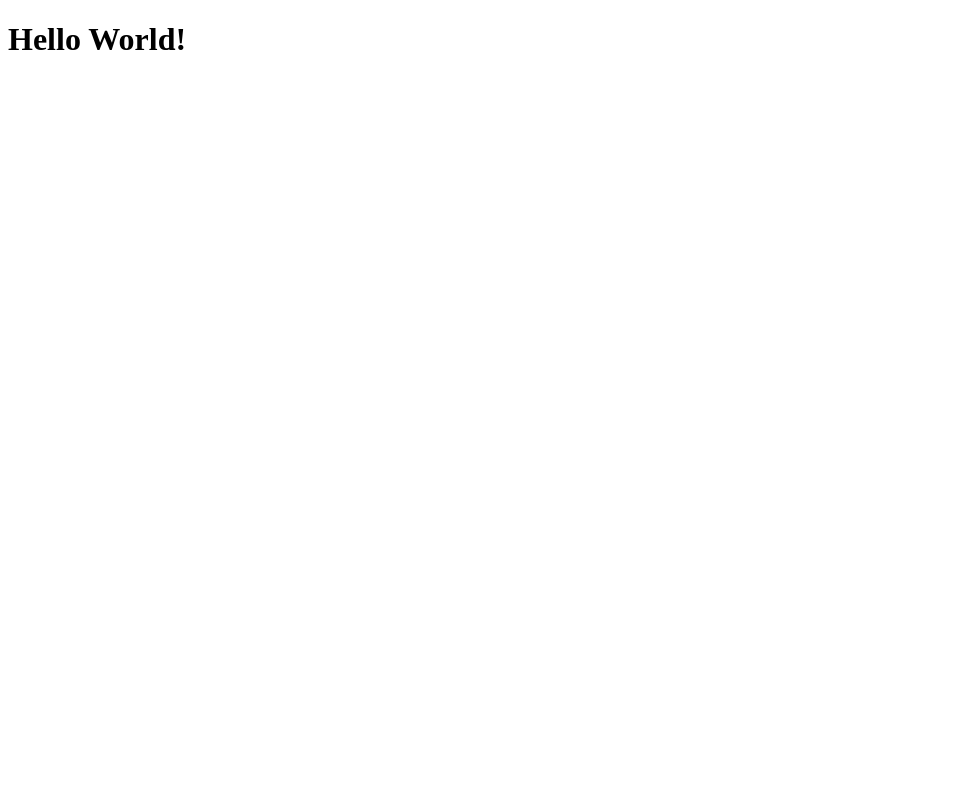
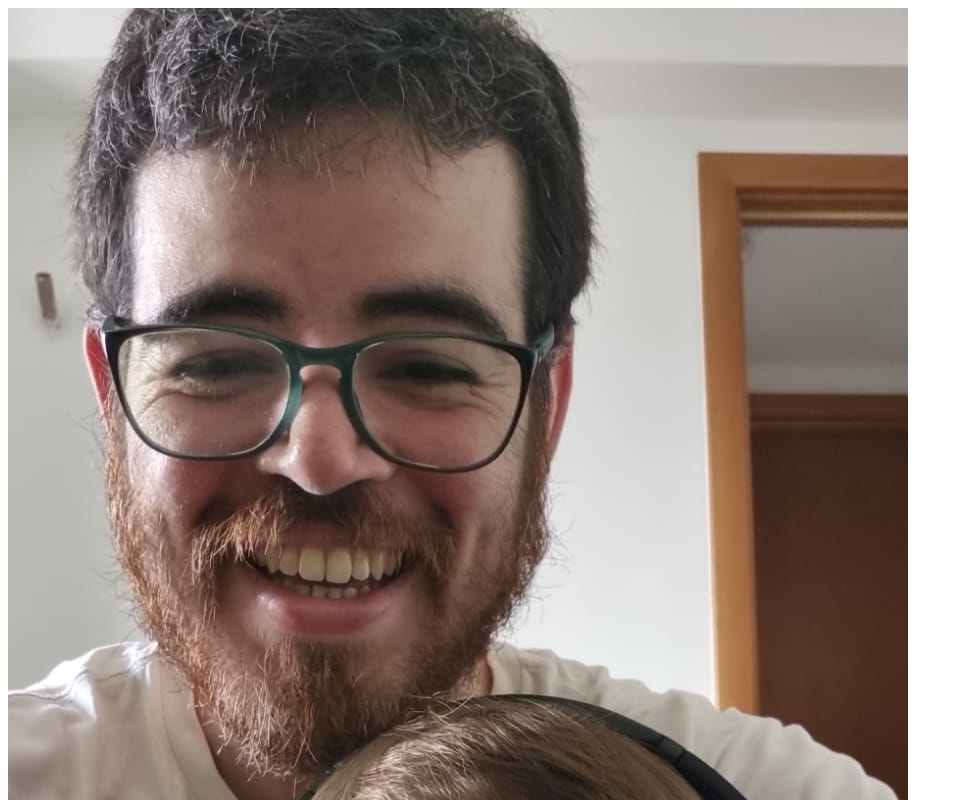
Before and after one commit to romerotg/clone-tabnews, a Next.js app: page / in a window 1280 px wide. Shown: the top 800 px of the page, without its empty margins (0-963 px from the left). Built offline with nearby package versions, Linux system fonts and the light colour scheme.

Commit message:
Moving NH's picture to the correct folder and displaying it in initial page

```diff
--- a/pages/index.js
+++ b/pages/index.js
@@ -1,5 +1,5 @@
 function Home() {
-    return <h1>Hello World!</h1>
+    return <img src="NH.jpg" alt="NH" />
 }
 
 export default Home;
```
Also changed, not shown: public/NH.jpg (renamed from pages/NH.jpg).
